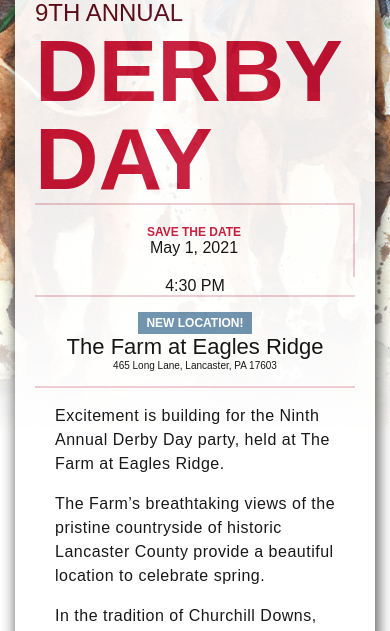
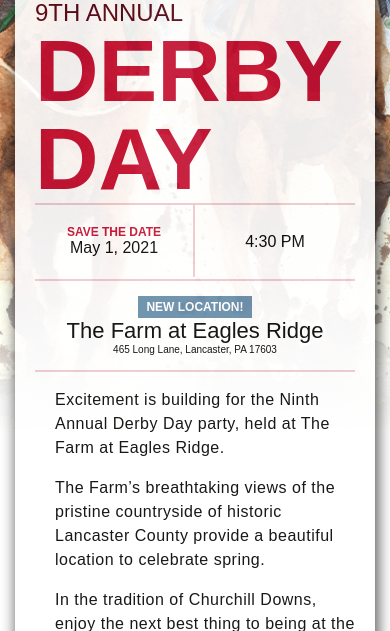
Before and after one commit to lisli/dd-std-2021, a PHP site: page / in a window 390 px wide. Shown: the part 281-912 px from the top of the page. Run offline with PHP 8.4, Linux system fonts and the light colour scheme; style sheets or scripts are compiled from the project's sources; some libraries are stand-ins or nearby versions; some web fonts are replaced.

Commit message:
responsive styles

```diff
--- a/src/scss/styles.scss
+++ b/src/scss/styles.scss
@@ -96,6 +96,10 @@ body {
     font-weight: bold;
     text-transform: uppercase;
     line-height: 1;
+
+    @media (min-width: $smallDesktop) {
+        font-size: 118px;
+    }
 }
 
 .header__date {
@@ -162,12 +166,15 @@ body {
     display: flex;
     flex-direction: column;
     padding: 20px 0;
+    width: 50%;
+    float: left;
 
     @media (min-width: $smallDesktop) {
         flex: 0;
         border-right: none;
         font-size: 35px;
         align-items: baseline;
+        width: 100%;
     }
 }
 
@@ -189,6 +196,7 @@ body {
     align-items: center;
     justify-content: center;
     display: flex;
+    padding: 28px 0;
 
     @media (min-width: $smallDesktop) {
         flex: 0;
@@ -207,6 +215,7 @@ body {
     justify-content: center;
     align-items: center;
     padding: 15px 0;
+    clear: both;
 
     @media (min-width: $smallDesktop) {
         align-items: baseline;
```
